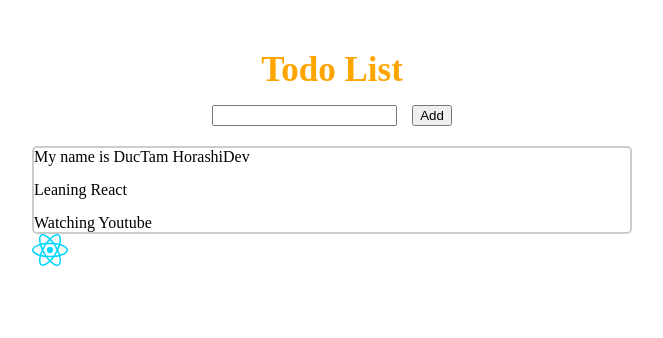
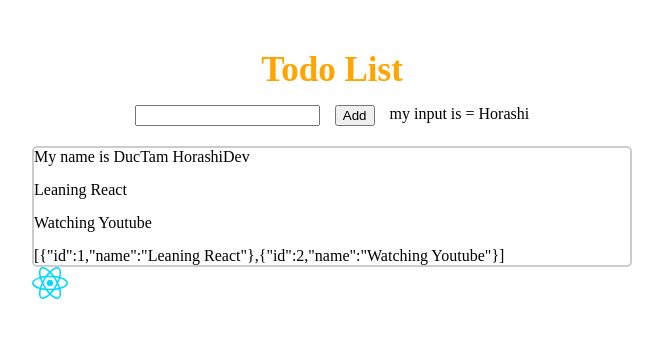
Before and after one commit to Nguyenductam1905/react-vite-horashidev, a React (Vite) app: page / in a window 1280 px wide. Shown: the top 338 px of the page, without its empty margins (308-971 px from the left). Built offline with nearby package versions, Linux system fonts and the light colour scheme.

Commit message:
video 38

```diff
--- a/src/App.jsx
+++ b/src/App.jsx
@@ -11,9 +11,25 @@ const App = () => {
     address: "HaNoi",
     country: "VietNam"
   }
+  // const addNewTodo = (name) => {
+  //   alert(`call me ${name}`)
+  // }
+  const [todoList, setTodoList] = useState([
+    { id: 1, name: "Leaning React" },
+    { id: 2, name: "Watching Youtube" }
+  ])
   const addNewTodo = (name) => {
-    alert(`call me ${name}`)
+    const newTodo = {
+      id:randomIntFromInterval(3, 1000),
+      name:name
+    }
+    setTodoList([...todoList, newTodo])
   }
+
+  const randomIntFromInterval = (min, max) => { // min and max included
+    return Math.floor(Math.random() * (max - min + 1) + min);
+  }
+
   return (
     <>
         <div className="todo-container">
@@ -25,6 +41,7 @@ const App = () => {
             name = {horashiDev}
             age = {age}
             data = {data}
+            todoList = {todoList}
           />
           <div className="todo-image">
             <img src={reactLogo} alt="" />
--- a/src/components/todo/TodoData.jsx
+++ b/src/components/todo/TodoData.jsx
@@ -1,12 +1,12 @@
 const TodoData = (props) => {
-    console.log(">>> check props: ", props)
     const {name, age, data} = props
-
+    console.log(">>>Check props", props)
     return (
         <div className="todo-data">
         <div>My name is {name}</div>
         <div>Leaning React</div>
         <div>Watching Youtube</div>
+        {JSON.stringify(props.todoList)}
       </div>
     )
 }
--- a/src/components/todo/TodoNew.jsx
+++ b/src/components/todo/TodoNew.jsx
@@ -1,15 +1,29 @@
+import { useState } from "react";
+
 const TodoNew = (props) => {
-    const {addNewTodo} = props
-    addNewTodo("HorashiDev")
-    const handleClick = () => {
-      alert("Clicked")
-    }
-    return (
-      <div className='todo-new'>
-        <input type="text" />
-        <button onClick={handleClick} style={{cursor : 'pointer'}}>Add</button>
-      </div>
-    )
+  const { addNewTodo } = props;
+  const [valueInput, setValueInput] = useState("Horashi");
+  // addNewTodo("HorashiDev")
+  const handleClick = (prop) => {
+    addNewTodo(valueInput)
+    console.log(`Add ${prop}`);
+  }
+  const handleOnChange = (e) => {
+    setValueInput(e)
+
+    console.log(">>> handleOnChange", e);
+  }
+  return (
+    <div className='todo-new'>
+      <input type="text"
+        onChange={() => {
+          handleOnChange(event.target.value);
+        }}
+      />
+      <button onClick={() => handleClick(valueInput)} style={{ cursor: 'pointer' }}>Add</button>
+      <div>my input is = {valueInput}</div>
+    </div>
+  )
 }
 
 export default TodoNew
```
